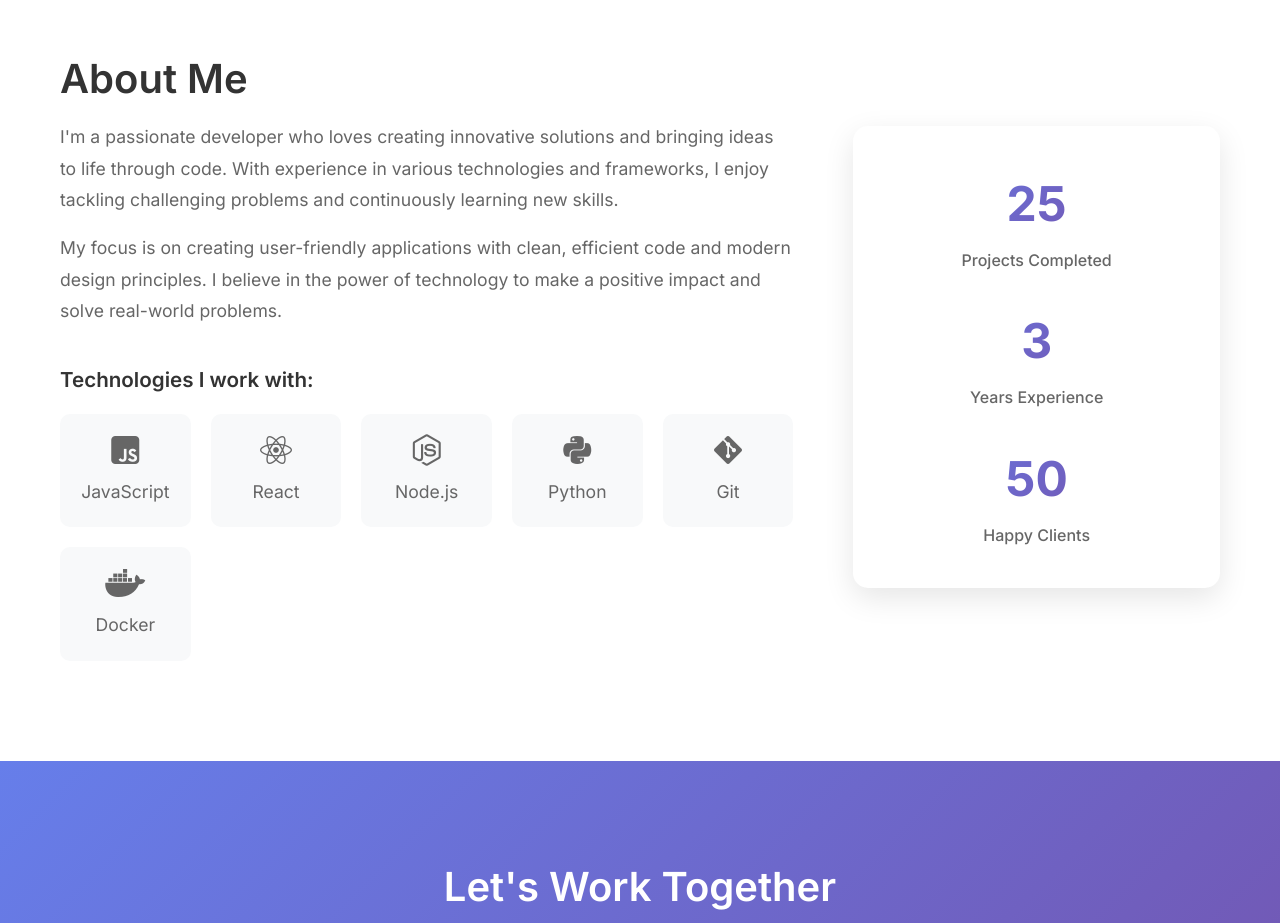
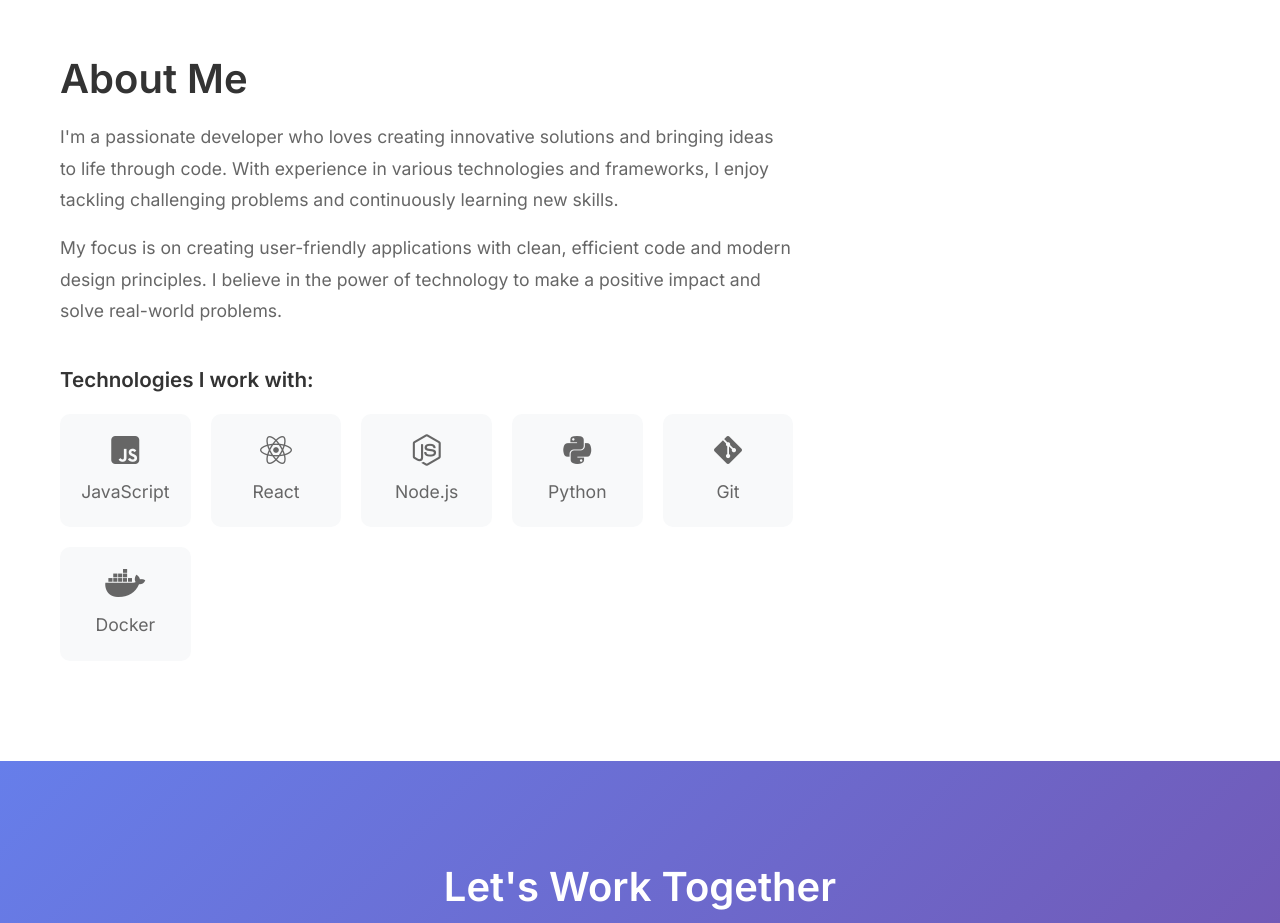
Before and after one commit to onemanking/portfolio, a website: page index.html in a window 1280 px wide. Shown: the part 2440-3363 px from the top of the page. Drawn offline with Linux system fonts and the light colour scheme; no server answers.

Commit message:
refactor: remove unused about visual section from index.html

```diff
--- a/index.html
+++ b/index.html
@@ -114,13 +114,6 @@
                         </div>
                     </div>
                 </div>
-                <div class="about-visual">
-                    <div class="stats-card">
-                        <div id="stats-container">
-                            <!-- Stats will be dynamically loaded here -->
-                        </div>
-                    </div>
-                </div>
             </div>
         </div>
     </section> <!-- Contact Section -->
```
